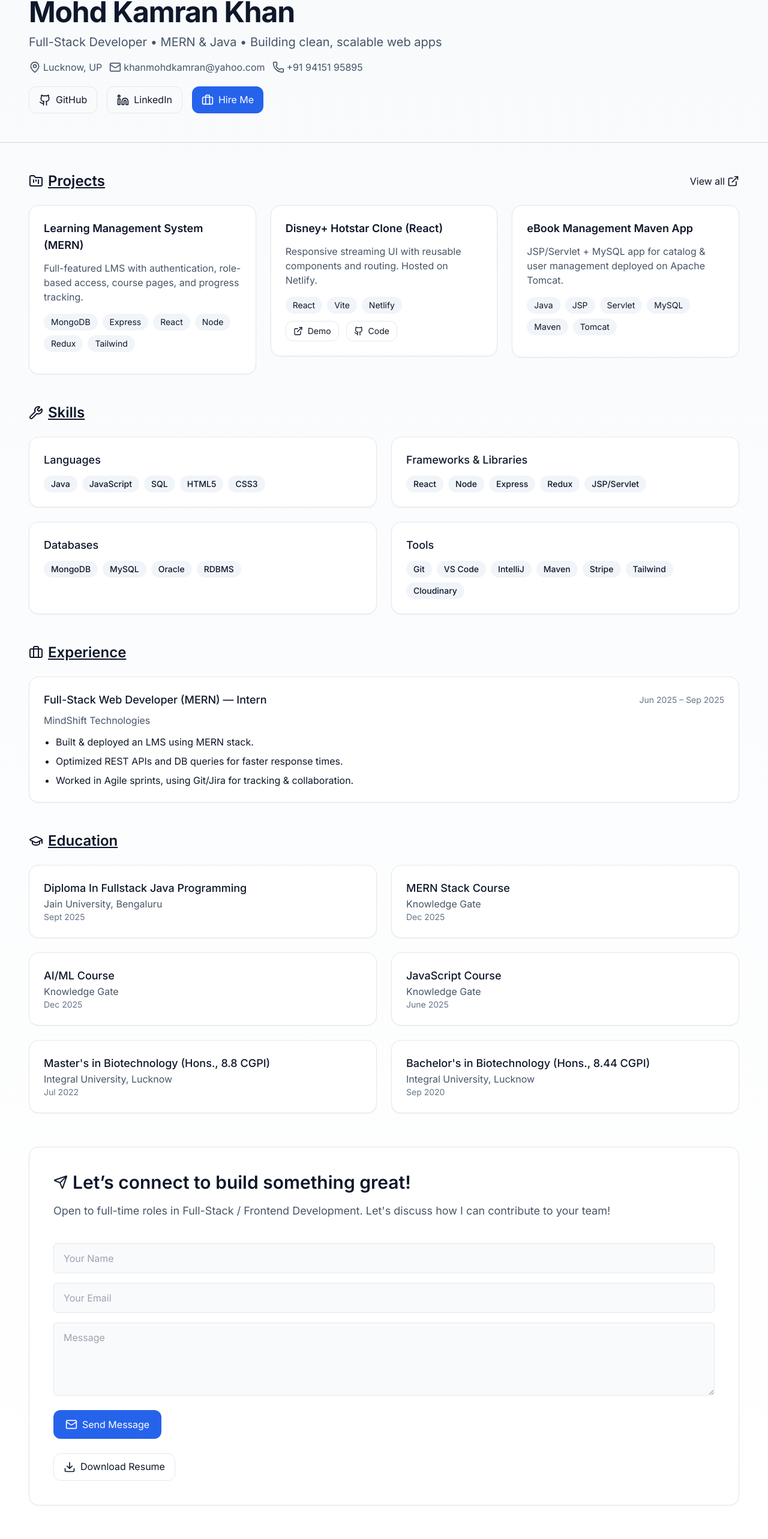
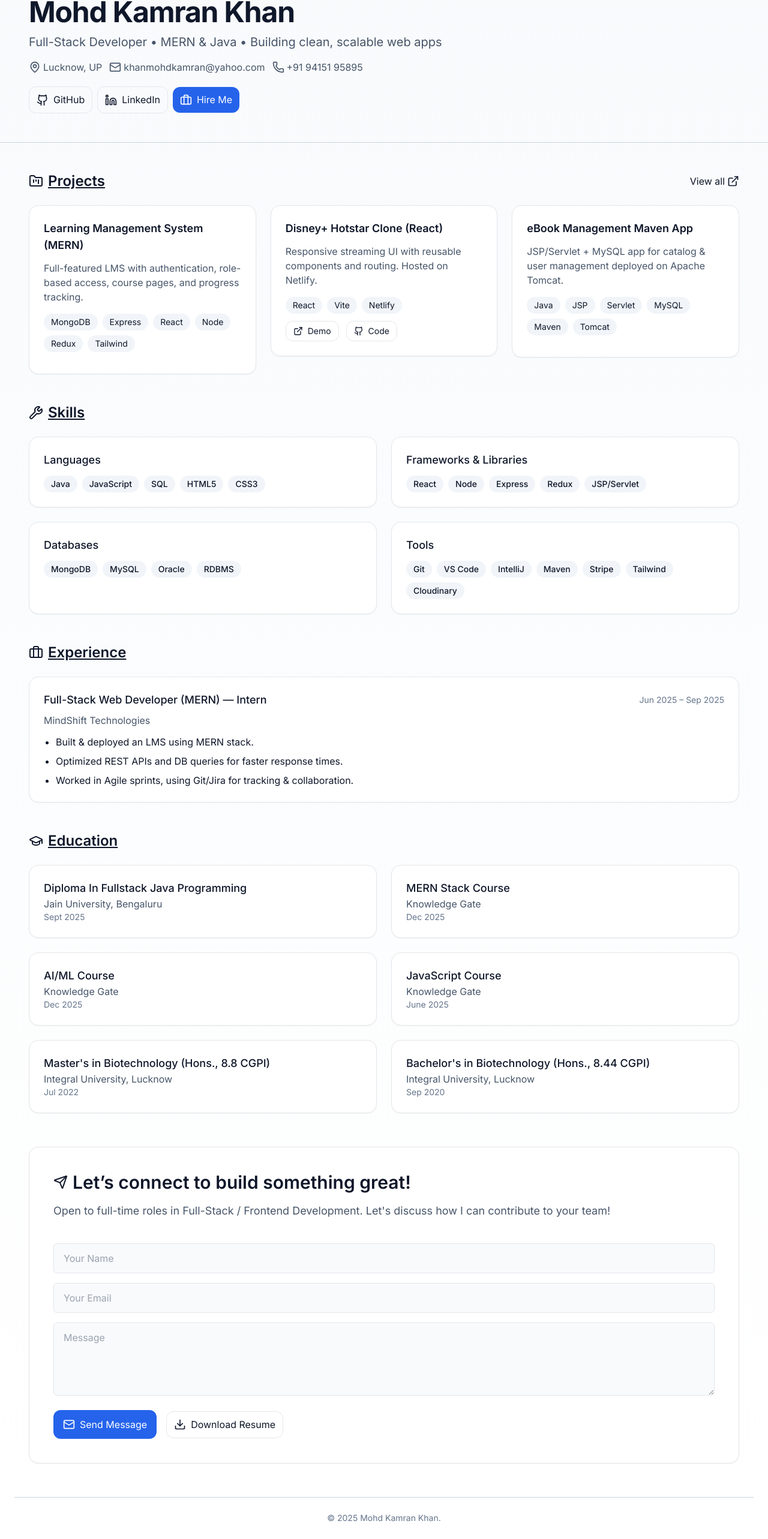
Before and after one commit to mohdkamran-khan/KAMRAN-portfolio, a React (Vite) app: page / in a window 1280 px wide. Shown: the part 113-2679 px from the top of the page at 60% size. Built offline with nearby package versions, Linux system fonts and the light colour scheme.

Commit message:
Update App.jsx

```diff
--- a/package.json
+++ b/package.json
@@ -1,6 +1,7 @@
 {
  "name": "kamran-portfolio",
  "version": "1.0.0",
+ "homepage": "https://mohdkamran-khan.github.io/KAMRAN-portfolio",
  "scripts": {
   "dev": "vite",
   "build": "vite build",
@@ -25,11 +26,10 @@
   "eslint": "^9.33.0",
   "eslint-plugin-react-hooks": "^5.2.0",
   "eslint-plugin-react-refresh": "^0.4.20",
-    "gh-pages": "^6.1.0",
+  "gh-pages": "^6.3.0",
   "globals": "^16.3.0",
   "postcss": "^8.5.6",
   "tailwindcss": "^3.4.17",
   "vite": "^7.1.2"
-  },
-  "homepage": "https://mohdkamran-khan.github.io/KAMRAN-portfolio"
  }
+}
--- a/src/App.jsx
+++ b/src/App.jsx
@@ -243,12 +243,12 @@ export default function PortfolioSite() {
               <Phone className="h-5 w-5" /> +91 94151 95895
             </span>
           </div>
-          <div className="flex gap-4 pt-5">
+          <div className="flex flex-wrap gap-2 pt-5 justify-start items-center">
             <a
               href="https://github.com/mohdkamran-khan"
               target="_blank"
               rel="noreferrer"
-              className="px-4 py-2 border rounded-xl flex items-center gap-2 hover:bg-slate-50 dark:hover:bg-slate-700"
+              className="px-3 py-2 border rounded-xl flex items-center gap-2 hover:bg-slate-50 dark:hover:bg-slate-700"
             >
               <Github className="h-5 w-5" /> GitHub
             </a>
@@ -256,13 +256,13 @@ export default function PortfolioSite() {
               href="https://www.linkedin.com/in/kamran-khan-316a5937b"
               target="_blank"
               rel="noreferrer"
-              className="px-4 py-2 border rounded-xl flex items-center gap-2 hover:bg-slate-50 dark:hover:bg-slate-700"
+              className="px-3 py-2 border rounded-xl flex items-center gap-2 hover:bg-slate-50 dark:hover:bg-slate-700"
             >
               <Linkedin className="h-5 w-5" /> LinkedIn
             </a>
             <a
               href="#contact"
-              className="px-4 py-2 rounded-xl bg-blue-600 text-white hover:bg-blue-700 flex items-center gap-2"
+              className="px-3 py-2 rounded-xl bg-blue-600 text-white hover:bg-blue-700 flex items-center gap-2"
             >
               <Briefcase className="h-5 w-5" /> Hire Me
             </a>
@@ -457,22 +457,24 @@ export default function PortfolioSite() {
               className="w-full border rounded-md px-4 py-3 text-base bg-slate-50 dark:bg-slate-700"
               required
             ></textarea>
+
+            <div className="flex flex-wrap gap-4 justify-start items-center">
             <button
               type="submit"
-              className="px-5 py-3 rounded-xl bg-blue-600 text-white hover:bg-blue-700 flex items-center gap-2 text-base"
+              className="px-4 py-3 rounded-xl bg-blue-600 text-white hover:bg-blue-700 flex items-center gap-2 text-base"
             >
               <Mail className="h-5 w-5" /> Send Message
             </button>
-          </form>
-          <div className="flex gap-3 flex-wrap pt-6">
+
             <a
               href={RESUME_URL}
               download="KAMRAN_Resume.pdf"
-              className="px-4 py-2 border rounded-xl flex items-center gap-2 hover:bg-slate-50 dark:hover:bg-slate-700"
+              className="px-3 py-2 border rounded-xl flex items-center gap-2 hover:bg-slate-50 dark:hover:bg-slate-700"
             >
               <Download className="h-5 w-5" /> Download Resume
             </a>
-          </div>
+            </div>
+          </form>
         </div>
       </section>
 
@@ -482,7 +484,7 @@ export default function PortfolioSite() {
       </div>
       {/* Footer */}
       <footer className="py-6 text-center text-sm text-slate-500">
-        © {new Date().getFullYear()} Mohd Kamran Khan. All rights reserved.
+        © {new Date().getFullYear()} Mohd Kamran Khan.
       </footer>
 
       <AnimatePresence>
```
Also changed, not shown: public/K_icon.png, 1 other file (tests, documents, lock files or other folders). Lines whose indentation alone changed are shown as unchanged.
